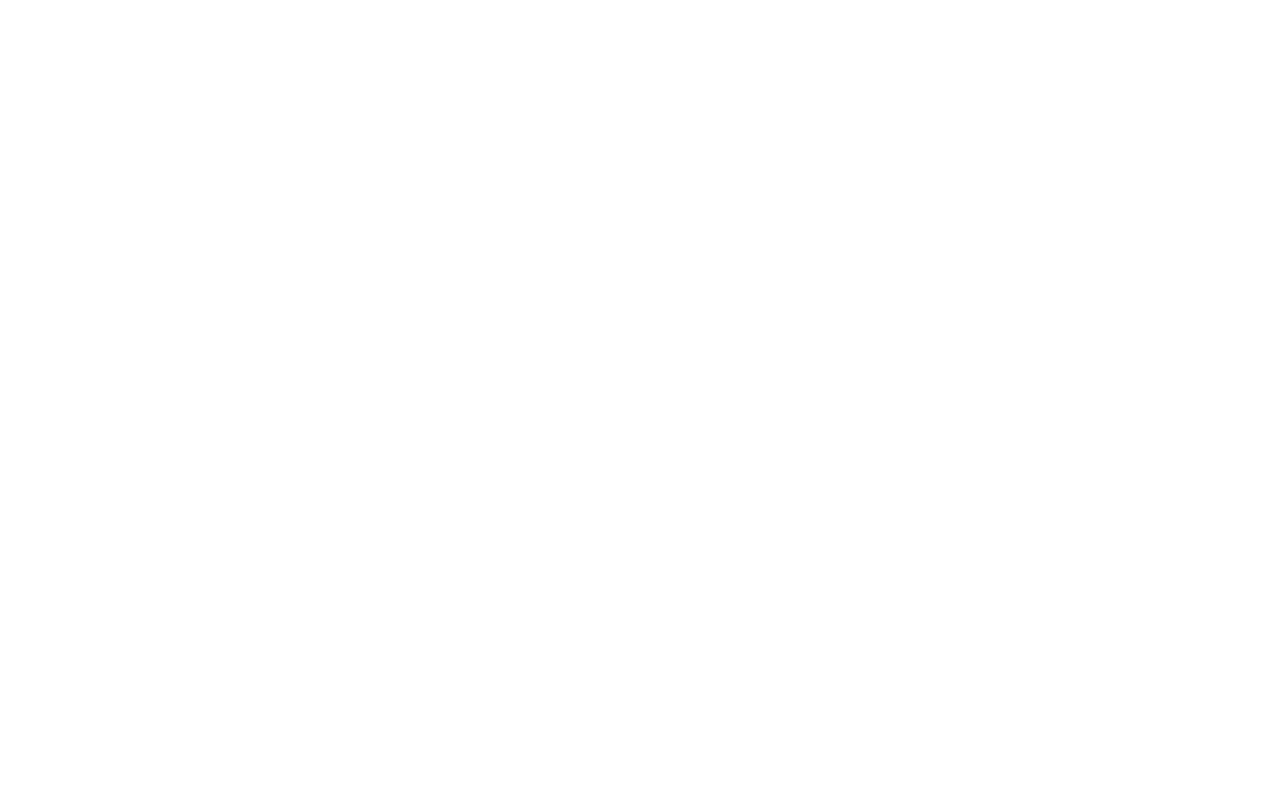
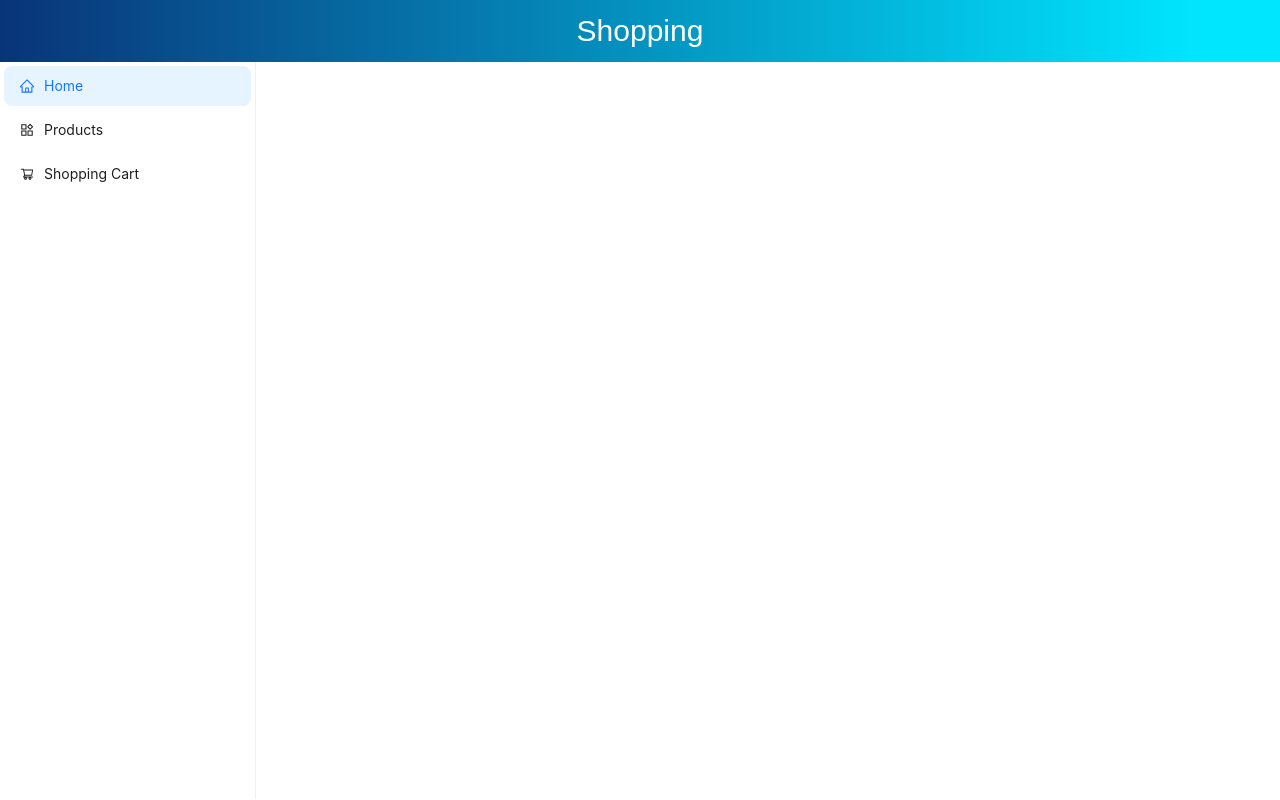
Before and after one commit to nikolai-dimitrov/Shopping-Cart-Demo, a React (Vite) app in the folder Shopping-Cart/: page / in a window 1280 px wide. Built offline with nearby package versions, Linux system fonts and the light colour scheme.

Commit message:
Added Header and Nav component.

```diff
--- a/Shopping-Cart/src/App.jsx
+++ b/Shopping-Cart/src/App.jsx
@@ -1,8 +1,14 @@
 import { useState, useEffect } from "react";
 import styles from "./app.module.css"
+import { Header } from "./components/Header/Header";
+import { Home } from "./components/Home/Home";
 function App() {
     return (
         <>
+            <Header />
+            <main id="main">
+                <Home />
+            </main>
         </>
     )
 }
--- /dev/null
+++ b/Shopping-Cart/src/components/Header/Header.jsx
@@ -0,0 +1,10 @@
+import { Navigation } from "../Navigation/Navigation";
+import styles from './header.module.css'
+export const Header = () => {
+    return (
+        <>
+            <h1 className={styles.heading}>Shopping</h1>
+            <Navigation />
+        </>
+    )
+}
--- /dev/null
+++ b/Shopping-Cart/src/components/Header/header.module.css
@@ -0,0 +1,13 @@
+.heading {
+    text-align: center;
+    font-size: 30px;
+    padding: 14px;
+    background: rgb(2, 0, 36);
+    background: linear-gradient(
+        90deg,
+        rgba(2, 0, 36, 1) 0%,
+        rgba(9, 52, 121, 1) 0%,
+        rgba(0, 230, 255, 1) 94%
+    );
+    color: white;
+}
--- a/Shopping-Cart/src/components/Navigation/Navigation.jsx
+++ b/Shopping-Cart/src/components/Navigation/Navigation.jsx
@@ -0,0 +1,54 @@
+import React from 'react';
+import {
+    HomeOutlined,
+    ProductOutlined,
+    ShoppingCartOutlined
+} from '@ant-design/icons';
+import { Menu } from 'antd';
+import styles from './navigation.module.css'
+const items = [
+    {
+        key: '1',
+        icon: <HomeOutlined />,
+        label: 'Home',
+    },
+
+
+    {
+        key: '2',
+        icon: <ProductOutlined />,
+        label: 'Products',
+    },
+
+    {
+        key: '3',
+        icon: <ShoppingCartOutlined />,
+        label: 'Shopping Cart',
+
+
+
+
+
+    },
+
+];
+export const Navigation = () => {
+    return (
+        <>
+            <nav>
+                <Menu
+                    style={{
+                        width: 256,
+                        itemBg: "f0000000",
+                        // height: windowHeight - 62,
+                    }}
+                    defaultSelectedKeys={['1']}
+                    defaultOpenKeys={['sub1']}
+                    theme='light'
+                    items={items}
+                    className={styles.nav}
+                />
+            </nav>
+        </>
+    )
+}
--- /dev/null
+++ b/Shopping-Cart/src/components/Navigation/navigation.module.css
@@ -0,0 +1,9 @@
+.nav {
+    height: calc(100vh - 63px);
+}
+
+@media (max-height: 180px) {
+    .nav {
+        height: 100%;
+    }
+}
```
